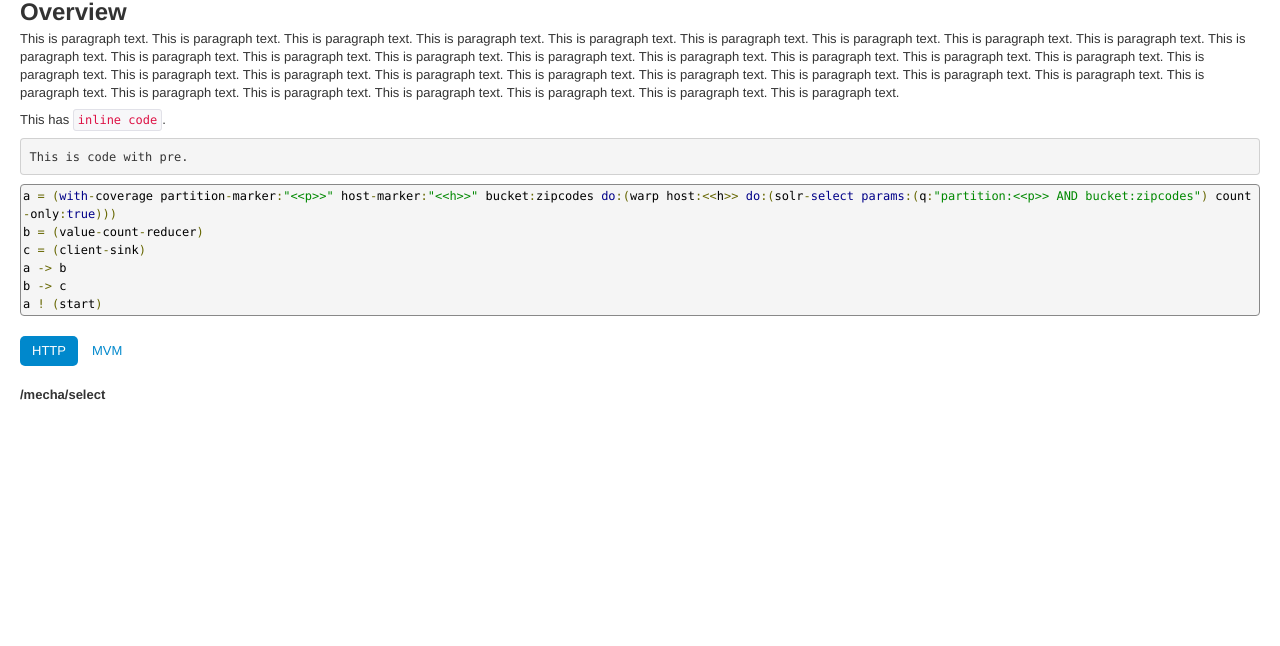
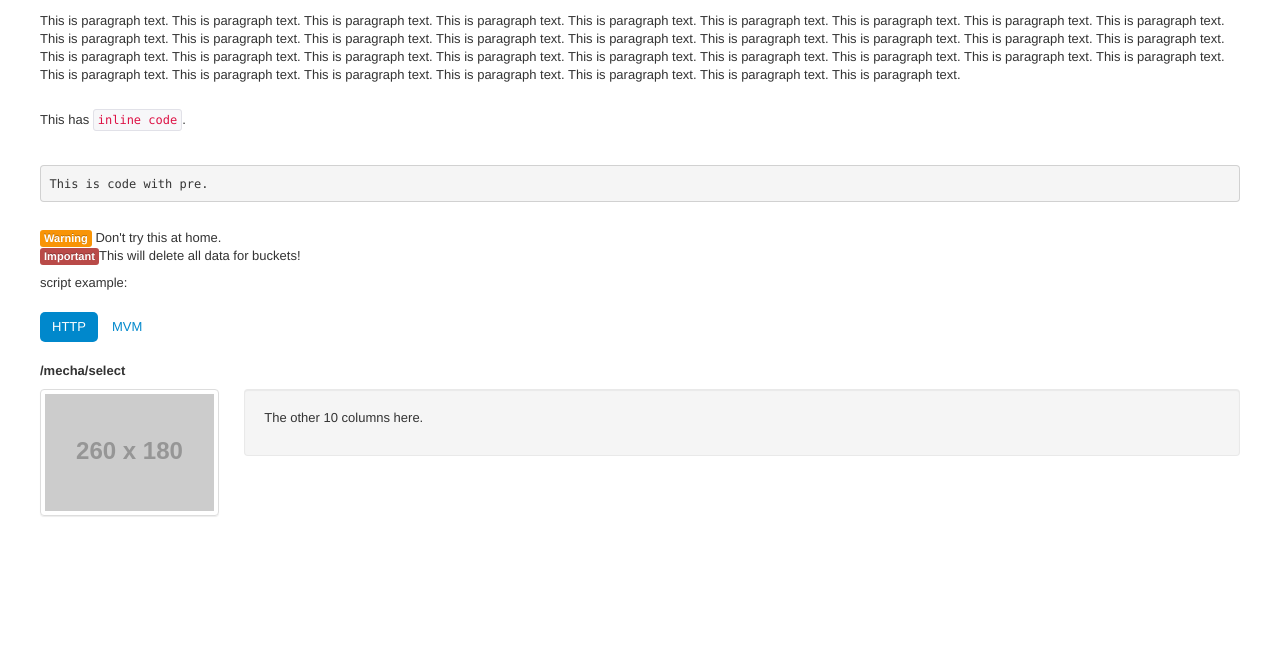
Before and after one commit to jrecursive/mecha, a plain HTML site: page www/docs/index.html in a window 1280 px wide. Shown: the part 154-800 px from the top of the page. Drawn offline with Linux system fonts and the light colour scheme; placeholder pictures from the web are drawn by us.

Commit message:
scaffolding, path fix

```diff
--- a/www/docs/docs.js
+++ b/www/docs/docs.js
@@ -15,6 +15,13 @@ function loadcontent(section, article) {
         prettyPrint();
     });
     $('#crumbs').html(crumbs(section, article));
+    $('a.dropdown-toggle').each(function() {
+        if ($(this).text() == section) {
+            $(this).parent().addClass("active");
+        } else {
+            $(this).parent().removeClass("active");
+        }
+    });
 };
 
 /*
@@ -105,7 +112,6 @@ function introspectpages() {
 /*
  * Mmmmm.  Documentation.
 */
-var hash = "";
 $(document).ready(function() {
     introspectpages();
     do_hash(window.location.hash);
@@ -135,6 +141,6 @@ function do_hash(hash) {
             loadcontent(obj.section, obj.article);
         }
     } else {
-        loadcontent('Getting Started', 'Overview');
+        window.location.hash = "#path-Getting Started-Overview";
     }
 }
--- a/www/docs/overview.html
+++ b/www/docs/overview.html
@@ -1,33 +1,36 @@
-<h1>Getting Started</h1>
+<div class="container-fluid">
+    <div class="row-fluid">
+        <div class="span12">
+
 <h2>Overview</h2>
 
+<br/>
 <p>
 This is paragraph text.  This is paragraph text.  This is paragraph text.  This is paragraph text.  This is paragraph text.  This is paragraph text.  This is paragraph text.  This is paragraph text.  This is paragraph text.  This is paragraph text.  This is paragraph text.  This is paragraph text.  This is paragraph text.  This is paragraph text.  This is paragraph text.  This is paragraph text.  This is paragraph text.  This is paragraph text.  This is paragraph text.  This is paragraph text.  This is paragraph text.  This is paragraph text.  This is paragraph text.  This is paragraph text.  This is paragraph text.  This is paragraph text.  This is paragraph text.  This is paragraph text.  This is paragraph text.  This is paragraph text.  This is paragraph text.  This is paragraph text.  This is paragraph text.  This is paragraph text.
 </p>
 
+<br/>
 <p>
 This has <code>inline code</code>.
 </p>
 
+<br/>
 <p>
 <pre>
 This is code with pre.
 </pre>
 </p>
 
+<br/>
 <p>
-
-<pre class="prettyprint">
-a = (with-coverage partition-marker:"&lt;&lt;p&gt;&gt;" host-marker:"&lt;&lt;h&gt;&gt;" bucket:zipcodes do:(warp host:&lt;&lt;h&gt;&gt; do:(solr-select params:(q:"partition:&lt;&lt;p&gt;&gt; AND bucket:zipcodes") count-only:true)))
-b = (value-count-reducer)
-c = (client-sink)
-a -> b
-b -> c
-a ! (start)
-</pre>
+<span class="label label-warning">Warning</span> Don't try this at home. <br/>
+<span class="label label-important">Important</span>This will delete all data for buckets! <br/>
 
 </p>
 
+script example:
+
+<br/><br/>
     <ul id="script-tabs" class="nav nav-pills">
         <li class="active"><a href="#script-http" data-toggle="pill">HTTP</a></li>
         <li><a href="#script-mvm" data-toggle="pill">MVM</a></li>
@@ -50,7 +53,20 @@ a ! (start)
         </div>
     </div>
 
+</div> <!-- span12 -->
+</div> <!-- row -->
 
-<script>
-prettyPrint();
-</script>
+    <div class="row-fluid">
+        <div class="span2">
+            <a href="#" class="thumbnail">
+                <img src="http://placehold.it/260x180" alt="">
+            </a>
+        </div>
+        <div class="span10">
+            <div class="well"><p>The other 10 columns here.</p></div>
+        </div>
+    </div>
+
+</div>
+</div>
+</div>
```
Also changed, not shown: www/docs/requirements.html (+0 -4 lines).
